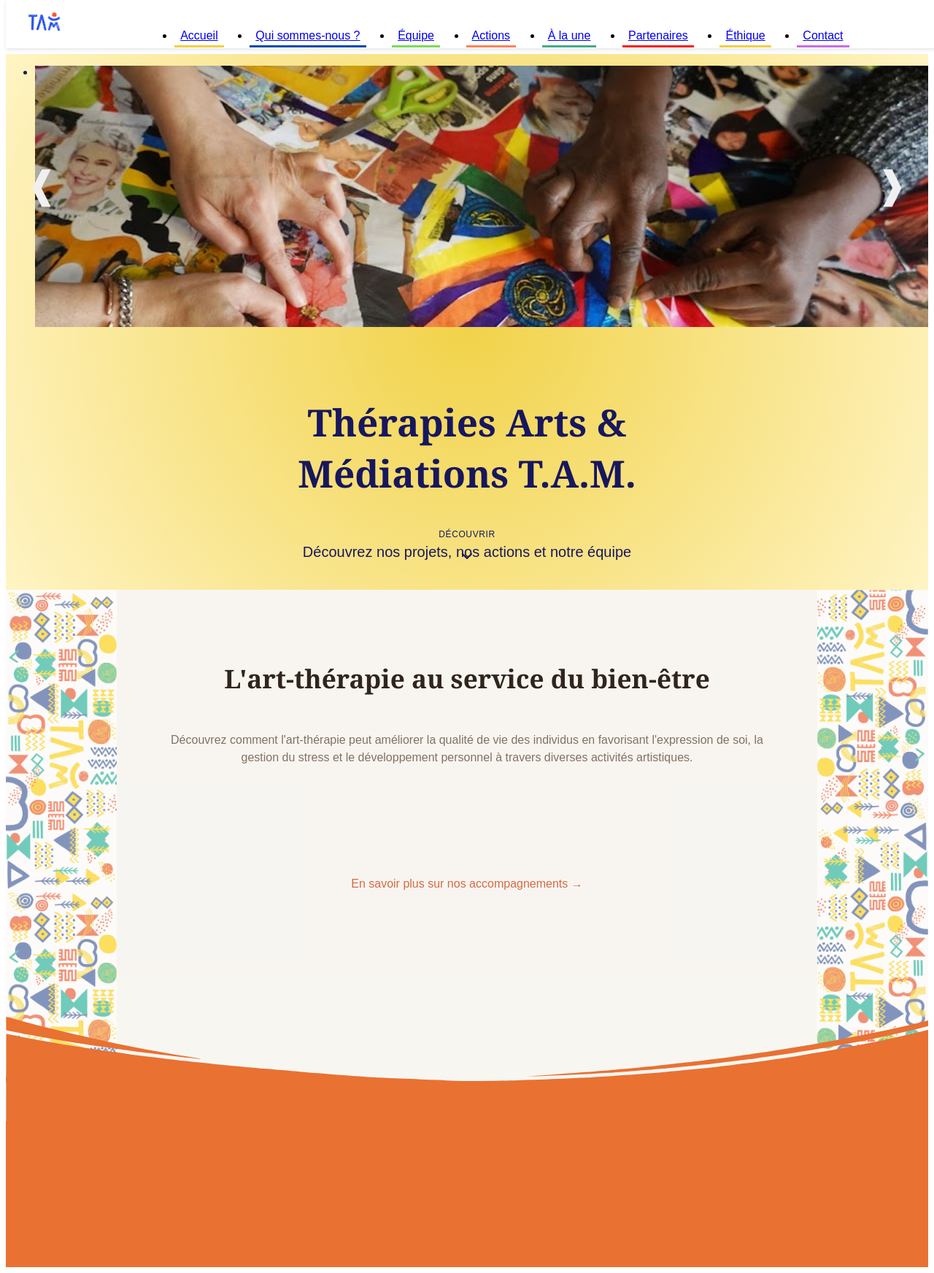
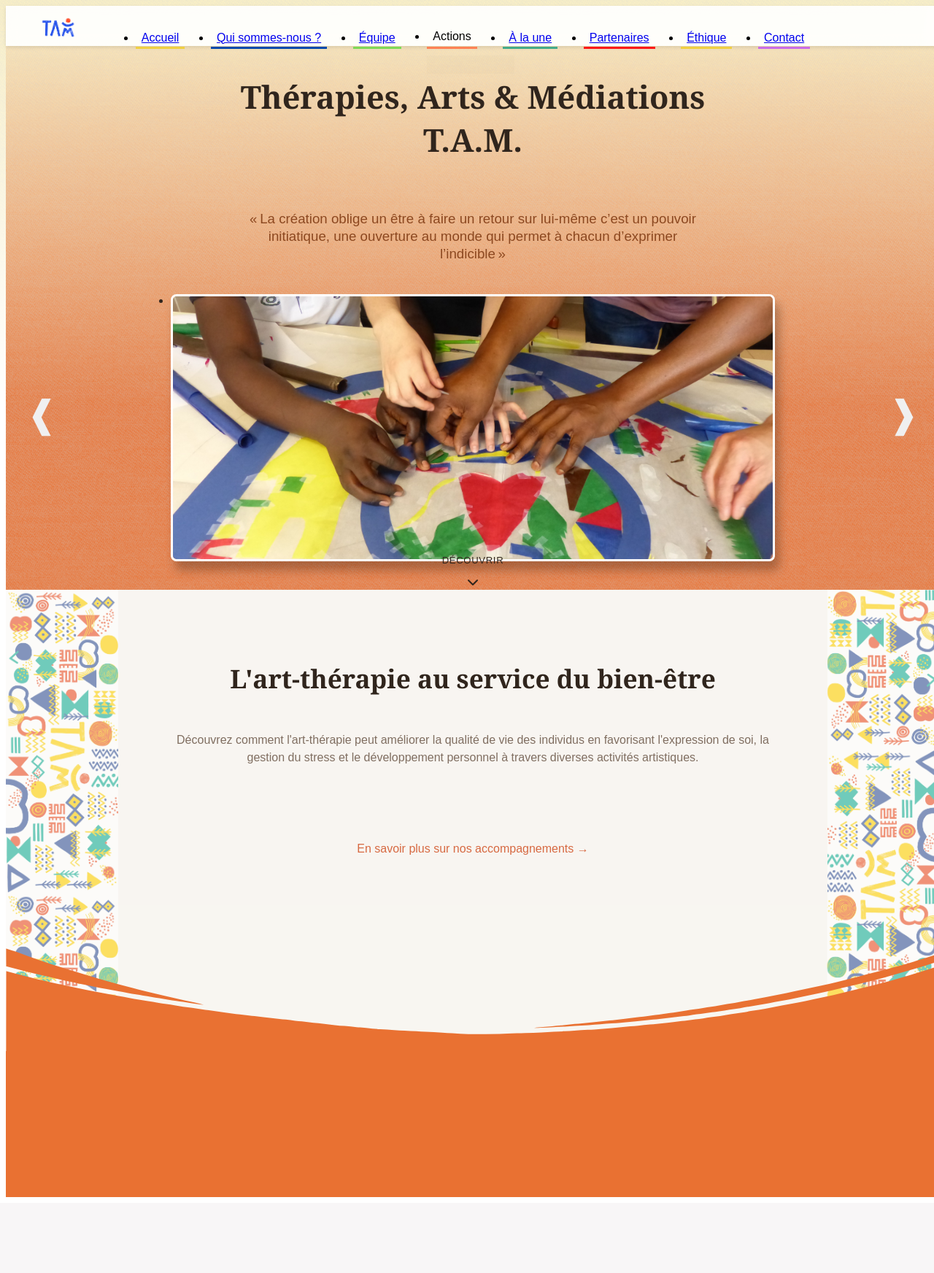
Before and after one commit to helene-cezard/TAM, a PHP site: page / in a window 1280 px wide. Shown: the whole page at 73% size. After the commit the page ends 1640 px from the top, so only its background shows below. Run offline with PHP 8.4, Linux system fonts and the light colour scheme; some libraries are stand-ins or nearby versions.

Commit message:
hero page

```diff
--- a/css/carousel.scss
+++ b/css/carousel.scss
@@ -6,6 +6,7 @@
   width: 100%;
   z-index: 1;
   box-sizing: content-box;
+  // margin-top: 2rem;
 
   @media screen and (min-width: variables.$breakpoint) {
     height: 45svh;
@@ -33,17 +34,21 @@
     right: 1rem;
   }
 
-  &__slides {
-    height: 100%;
-    // width: 100%;
-    position: relative;
-    overflow: hidden;
-  }
+  // &__slides {
+  //   height: 100%;
+  //   width: 100%;
+  //   position: relative;
+  //   overflow: hidden;
+  // }
 
   &__slide {
     position: absolute;
+    left: 0;
+    right: 0;
+    margin-inline: auto;
+    width: fit-content;
     height: 100%;
-    width: 100%;
+    // width: 100%;
     opacity: 0;
 
     &.active {
@@ -54,8 +59,18 @@
     & img {
       display: block;
       height: 100%;
-      width: 100%;
+      // width: 100%;
       object-fit: cover;
+      aspect-ratio: 11 / 7;
+      object-position: top center;
+      border-radius: 0.5rem;
+      border: solid 0.2rem white;
+      box-shadow: 6.2px 12.5px 12.5px #2e13054f;
+
+      @media screen and (min-width: 600px)
+      {
+        aspect-ratio: 16 / 7;
+      }
     }
   }
 }
--- a/css/header.scss
+++ b/css/header.scss
@@ -2,28 +2,28 @@
 @use "variables";
 
 .header {
-  position: fixed;
+  position: sticky;
   top: 0;
   z-index: 10;
   background-color: rgba(255, 255, 255, 0.9);
   backdrop-filter: blur(10px);
   box-shadow: 0 2px 5px rgba(0, 0, 0, 0.1);
-  height: 66px;
   width: 100vw;
   display: grid;
-  grid-template-columns: 1fr 4fr 1fr;
-  grid-template-rows: 66px;
+  grid-template-columns: 1.5fr 3fr 1.5fr;
+  grid-template-rows: variables.$navbar-height-mobile;
   grid-template-areas:
   "Logo . NavButton"
   "Menu Menu Menu";
 
   @media screen and (min-width: variables.$breakpoint) {
-    grid-template-columns: 0.5fr 5.5fr;
-    grid-template-areas: "Logo Menu";
+    // grid-template-columns: 0.5fr 5.5fr;
+    grid-template-rows: variables.$navbar-height-desktop;
+    grid-template-areas: "Logo Menu .";
   }
 
   &.active {
-    grid-template-rows: 1fr 5fr;
+    grid-template-rows: variables.$navbar-height-desktop 5fr;
     height: auto;
     grid-template-areas:
     ". . NavButton"
@@ -34,9 +34,13 @@
     margin: .5rem auto 0 auto;
 
     & img {
-      height: 50px;
-      width: 50px;
-      color: #333;
+      height: 40px;
+      width: 40px;
+
+      @media screen and (min-width: variables.$breakpoint) {
+        height: 50px;
+        width: 50px;
+      }
     }
   }
 
@@ -72,7 +76,7 @@
       margin: 1rem 0;
     }
 
-    & a {
+    & a, p {
       border-bottom: 3px solid;
       transition: box-shadow .20s ease-in-out;
       width: fit-content;
@@ -88,7 +92,7 @@
     }
 
     @mixin link-color($color) {
-      & a {
+      & a, p {
         border-color: $color;
 
         &:hover {
@@ -128,6 +132,51 @@
     }
   }
 
+  .actions-menu {
+    position: relative;
+
+    &:hover > .actions-submenu {
+      display: block;
+    }
+
+    &::after {
+      content: '';
+      position:absolute;
+      width:120px;
+      height:25px;
+      background:rgba(0,0,0,0.01);
+    }
+  }
+
+  .actions-submenu {
+    display: none;
+    position: absolute;
+    bottom: -130px;
+    left: -0.5rem;
+    width: max-content;
+    background-color: rgba(255, 255, 255, 0.95);
+    backdrop-filter: blur(10px);
+    box-shadow: 0 2px 5px rgba(0, 0, 0, 0.1);
+    // border-top: 3px solid #ff8255;
+    border-radius: 0.2rem;
+    padding: 0 1rem;
+
+    &::before {
+      display: inline-block;
+      content: "";
+      vertical-align: middle;
+      border-right: 10px solid transparent;
+      border-bottom: 10px solid rgba(255, 255, 255, 0.95);
+      border-left: 10px solid transparent;
+      position: absolute;
+      top: -10px;
+    }
+
+    & li {
+      padding-bottom: 1rem;
+    }
+  }
+
   &__buttons {
     grid-area: NavButton;
     display: flex;
@@ -142,10 +191,10 @@
       display: none;
     }
 
-    &::after {
-      content: 'Menu';
-      font-size: 1rem;
-    }
+    // &::after {
+    //   content: 'Menu';
+    //   font-size: 1rem;
+    // }
 
     &::before {
       content: '\2630';
--- a/css/hero.scss
+++ b/css/hero.scss
@@ -4,37 +4,70 @@
   display: flex;
   flex-direction: column;
   align-items: center;
-  height: calc(100svh - 66px);
-  background: radial-gradient(circle, #f1d248, #FFF4C4);
-  color: #17175e;
+  justify-content: space-around;
+  height: calc(100svh - variables.$navbar-height-mobile);
+  background-color: #E97132;
+  background-image: url("../images/45-degree-fabric-light.png"); // https://www.transparenttextures.com/
+  color: #30251d;
+
+  @media screen and (min-width: variables.$breakpoint) {
+    height: calc(100svh - variables.$navbar-height-desktop);
+  }
+
+  &::before {
+    content: "";
+    position: absolute;
+    inset: 0;
+    background-color: #fff4c4;
+    background-image: url("../images/45-degree-fabric-light.png");
+    pointer-events: none;
+    mask-image: linear-gradient(to bottom, rgba(0, 0, 0, 1) 0%, rgba(0, 0, 0, 0) 70%);
+  }
 
   &__content {
-    width: 90vw;
+    // width: 90vw;
     border-radius: 5px;
     text-align: center;
     font-size: 1rem;
-    margin-top: 1rem;
-    padding: 1.25rem;
+    // margin-top: 1rem;
+    // padding: 1.25rem;
     z-index: 1;
 
     @media screen and (min-width: variables.$breakpoint) {
       font-size: 1.25rem;
-      margin-top: 3rem;
-      width: 50vw;
+      // margin-top: 3rem;
+      // width: 50vw;
     }
   }
 
   &__title {
     font-family: Cormorant Garamond, Georgia, serif;
     font-weight: bold;
-    font-size: calc(2rem + 1.5vw);
-    padding-bottom: 1.25rem;
+    font-size: calc(1.5rem + 1.5vw);
+    padding-bottom: 2rem;
+
+    @media screen and (min-width: 700px) {
+      .line-break {
+        display: none;
+      }
+    }
+  }
+
+  &__text {
+    width: 85vw;
+    font-size: calc(0.85rem + 0.4vw);
+    line-height: 1.5rem;
+    color: #8C4820;
+
+    @media screen and (min-width: variables.$breakpoint) {
+      width: 50vw;
+    }
   }
 
   &__discover {
-    position: absolute;
+    // position: absolute;
     width: 100%;
-    bottom: .6rem;
+    // bottom: .6rem;
     display: flex;
     flex-direction: column;
     align-items: center;
@@ -47,7 +80,7 @@
 
     & span {
       margin: 0;
-      font-size: .75rem;
+      font-size: calc(0.5rem + 0.4vw);
       margin-bottom: .70rem;
       letter-spacing: .05em;
       text-transform: uppercase;
--- a/css/home.scss
+++ b/css/home.scss
@@ -24,7 +24,7 @@
     text-decoration: none;
     font-weight: 500;
     font-size: 16px;
-    margin: 3rem;
+    // margin: 3rem;
     border-radius: .5rem;
     padding: 1.25rem;
     width: 100%;
--- a/css/placeholders.scss
+++ b/css/placeholders.scss
@@ -7,7 +7,8 @@
   padding: 3rem;
   margin: auto;
   background: #f8f6f1e6;
-  color: #847062;
+  color: #806E61;
+  font-size: calc(0.85rem + 0.4vw);
 }
 
 %section-title {
--- a/css/style.css
+++ b/css/style.css
@@ -1,26 +1,25 @@
 @charset "UTF-8";
 .header {
-  position: fixed;
+  position: sticky;
   top: 0;
   z-index: 10;
   background-color: rgba(255, 255, 255, 0.9);
   backdrop-filter: blur(10px);
   box-shadow: 0 2px 5px rgba(0, 0, 0, 0.1);
-  height: 66px;
   width: 100vw;
   display: grid;
-  grid-template-columns: 1fr 4fr 1fr;
-  grid-template-rows: 66px;
+  grid-template-columns: 1.5fr 3fr 1.5fr;
+  grid-template-rows: 48px;
   grid-template-areas: "Logo . NavButton" "Menu Menu Menu";
 }
 @media screen and (min-width: 1130px) {
   .header {
-    grid-template-columns: 0.5fr 5.5fr;
-    grid-template-areas: "Logo Menu";
+    grid-template-rows: 55px;
+    grid-template-areas: "Logo Menu .";
   }
 }
 .header.active {
-  grid-template-rows: 1fr 5fr;
+  grid-template-rows: 55px 5fr;
   height: auto;
   grid-template-areas: ". . NavButton" "Menu Menu Menu";
 }
@@ -28,9 +27,14 @@
   margin: 0.5rem auto 0 auto;
 }
 .header__logo img {
-  height: 50px;
-  width: 50px;
-  color: #333;
+  height: 40px;
+  width: 40px;
+}
+@media screen and (min-width: 1130px) {
+  .header__logo img {
+    height: 50px;
+    width: 50px;
+  }
 }
 .header__navbar {
   display: none;
@@ -62,7 +66,7 @@
 .header__nav-links li {
   margin: 1rem 0;
 }
-.header__nav-links a {
+.header__nav-links a, .header__nav-links p {
   border-bottom: 3px solid;
   transition: box-shadow 0.2s ease-in-out;
   width: fit-content;
@@ -77,61 +81,99 @@
     align-items: center;
   }
 }
-.header__nav-links--yellow a {
+.header__nav-links--yellow a, .header__nav-links--yellow p {
   border-color: hsl(49, 85%, 60%);
 }
-.header__nav-links--yellow a:hover {
+.header__nav-links--yellow a:hover, .header__nav-links--yellow p:hover {
   color: white;
   box-shadow: inset 0 -40px 0 -1px hsl(49, 85%, 60%);
   text-shadow: 0 0 10px hsl(49, 100%, 35%);
 }
-.header__nav-links--blue a {
+.header__nav-links--blue a, .header__nav-links--blue p {
   border-color: #004aad;
 }
-.header__nav-links--blue a:hover {
+.header__nav-links--blue a:hover, .header__nav-links--blue p:hover {
   color: white;
   box-shadow: inset 0 -40px 0 -1px #004aad;
   text-shadow: 0 0 10px hsl(214.3352601156, 115%, 8.9215686275%);
 }
-.header__nav-links--green a {
+.header__nav-links--green a, .header__nav-links--green p {
   border-color: #7ed957;
 }
-.header__nav-links--green a:hover {
+.header__nav-links--green a:hover, .header__nav-links--green p:hover {
   color: white;
   box-shadow: inset 0 -40px 0 -1px #7ed957;
   text-shadow: 0 0 10px rgb(60.6783009709, 157.1792475728, 19.3207524272);
 }
-.header__nav-links--orange a {
+.header__nav-links--orange a, .header__nav-links--orange p {
   border-color: #ff8255;
 }
-.header__nav-links--orange a:hover {
+.header__nav-links--orange a:hover, .header__nav-links--orange p:hover {
   color: white;
   box-shadow: inset 0 -40px 0 -1px #ff8255;
   text-shadow: 0 0 10px hsl(15.8823529412, 115%, 41.6666666667%);
 }
-.header__nav-links--turquoise a {
+.header__nav-links--turquoise a, .header__nav-links--turquoise p {
   border-color: #44ab8a;
 }
-.header__nav-links--turquoise a:hover {
+.header__nav-links--turquoise a:hover, .header__nav-links--turquoise p:hover {
   color: white;
   box-shadow: inset 0 -40px 0 -1px #44ab8a;
   text-shadow: 0 0 10px rgb(23.3613493724, 88.1386506276, 67.3847579924);
 }
-.header__nav-links--red a {
+.header__nav-links--red a, .header__nav-links--red p {
   border-color: #fc1818;
 }
-.header__nav-links--red a:hover {
+.header__nav-links--red a:hover, .header__nav-links--red p:hover {
   color: white;
   box-shadow: inset 0 -40px 0 -1px #fc1818;
   text-shadow: 0 0 10px hsl(0, 112.4358974359%, 29.1176470588%);
 }
-.header__nav-links--purple a {
+.header__nav-links--purple a, .header__nav-links--purple p {
   border-color: #cb6ce6;
 }
-.header__nav-links--purple a:hover {
+.header__nav-links--purple a:hover, .header__nav-links--purple p:hover {
   color: white;
   box-shadow: inset 0 -40px 0 -1px #cb6ce6;
   text-shadow: 0 0 10px rgb(155.6600552802, 14.8084302326, 195.6915697674);
+}
+.header .actions-menu {
+  position: relative;
+}
+.header .actions-menu:hover > .actions-submenu {
+  display: block;
+}
+.header .actions-menu::after {
+  content: "";
+  position: absolute;
+  width: 120px;
+  height: 25px;
+  background: rgba(0, 0, 0, 0.01);
+}
+.header .actions-submenu {
+  display: none;
+  position: absolute;
+  bottom: -130px;
+  left: -0.5rem;
+  width: max-content;
+  background-color: rgba(255, 255, 255, 0.95);
+  backdrop-filter: blur(10px);
+  box-shadow: 0 2px 5px rgba(0, 0, 0, 0.1);
+  border-radius: 0.2rem;
+  padding: 0 1rem;
+}
+.header .actions-submenu::before {
+  display: inline-block;
+  content: "";
+  vertical-align: middle;
+  border-right: 10px solid transparent;
+  border-bottom: 10px solid rgba(255, 255, 255, 0.95);
+  border-left: 10px solid transparent;
+  position: absolute;
+  top: -10px;
+}
+.header .actions-submenu li {
+  padding-bottom: 1rem;
 }
 .header__buttons {
   grid-area: NavButton;
@@ -148,10 +190,6 @@
     display: none;
   }
 }
-.header__buttons::after {
-  content: "Menu";
-  font-size: 1rem;
-}
 .header__buttons::before {
   content: "☰";
 }
@@ -163,36 +201,61 @@
   display: flex;
   flex-direction: column;
   align-items: center;
-  height: calc(100svh - 66px);
-  background: radial-gradient(circle, #f1d248, #FFF4C4);
-  color: #17175e;
+  justify-content: space-around;
+  height: calc(100svh - 48px);
+  background-color: #E97132;
+  background-image: url("../images/45-degree-fabric-light.png");
+  color: #30251d;
+}
+@media screen and (min-width: 1130px) {
+  .hero {
+    height: calc(100svh - 55px);
+  }
+}
+.hero::before {
+  content: "";
+  position: absolute;
+  inset: 0;
+  background-color: #fff4c4;
+  background-image: url("../images/45-degree-fabric-light.png");
+  pointer-events: none;
+  mask-image: linear-gradient(to bottom, rgb(0, 0, 0) 0%, rgba(0, 0, 0, 0) 70%);
 }
 .hero__content {
-  width: 90vw;
   border-radius: 5px;
   text-align: center;
   font-size: 1rem;
-  margin-top: 1rem;
-  padding: 1.25rem;
   z-index: 1;
 }
 @media screen and (min-width: 1130px) {
   .hero__content {
     font-size: 1.25rem;
-    margin-top: 3rem;
-    width: 50vw;
   }
 }
 .hero__title {
   font-family: Cormorant Garamond, Georgia, serif;
   font-weight: bold;
-  font-size: calc(2rem + 1.5vw);
-  padding-bottom: 1.25rem;
+  font-size: calc(1.5rem + 1.5vw);
+  padding-bottom: 2rem;
+}
+@media screen and (min-width: 700px) {
+  .hero__title .line-break {
+    display: none;
+  }
+}
+.hero__text {
+  width: 85vw;
+  font-size: calc(0.85rem + 0.4vw);
+  line-height: 1.5rem;
+  color: #8C4820;
+}
+@media screen and (min-width: 1130px) {
+  .hero__text {
+    width: 50vw;
+  }
 }
 .hero__discover {
-  position: absolute;
   width: 100%;
-  bottom: 0.6rem;
   display: flex;
   flex-direction: column;
   align-items: center;
@@ -206,7 +269,7 @@
 }
 .hero__discover span {
   margin: 0;
-  font-size: 0.75rem;
+  font-size: calc(0.5rem + 0.4vw);
   margin-bottom: 0.7rem;
   letter-spacing: 0.05em;
   text-transform: uppercase;
@@ -224,7 +287,8 @@
   padding: 3rem;
   margin: auto;
   background: rgba(248, 246, 241, 0.9019607843);
-  color: #847062;
+  color: #806E61;
+  font-size: calc(0.85rem + 0.4vw);
 }
 
 .actions__title, .team__title, .mission__header__title, .history__content__title, .home__header h2 {
@@ -269,7 +333,6 @@
   text-decoration: none;
   font-weight: 500;
   font-size: 16px;
-  margin: 3rem;
   border-radius: 0.5rem;
   padding: 1.25rem;
   width: 100%;
@@ -423,15 +486,13 @@
 .carousel #next {
   right: 1rem;
 }
-.carousel__slides {
-  height: 100%;
-  position: relative;
-  overflow: hidden;
-}
 .carousel__slide {
   position: absolute;
+  left: 0;
+  right: 0;
+  margin-inline: auto;
+  width: fit-content;
   height: 100%;
-  width: 100%;
   opacity: 0;
 }
 .carousel__slide.active {
@@ -441,22 +502,35 @@
 .carousel__slide img {
   display: block;
   height: 100%;
-  width: 100%;
   object-fit: cover;
+  aspect-ratio: 11/7;
+  object-position: top center;
+  border-radius: 0.5rem;
+  border: solid 0.2rem white;
+  box-shadow: 6.2px 12.5px 12.5px rgba(46, 19, 5, 0.3098039216);
+}
+@media screen and (min-width: 600px) {
+  .carousel__slide img {
+    aspect-ratio: 16/7;
+  }
 }
 
 body {
   display: grid;
-  grid-template-rows: auto 200px;
+  grid-template-rows: auto auto 200px;
   font-family: Arial, sans-serif;
 }
 
 main {
   background-color: white;
-  margin-top: 66px;
-  min-height: calc(100vh - 266px);
+  min-height: calc(100vh - 248px);
   display: flex;
   flex-direction: column;
+}
+@media screen and (min-width: 1130px) {
+  main {
+    min-height: calc(100vh - 255px);
+  }
 }
 
 .footer {
@@ -472,6 +546,7 @@ main {
   transform: translateX(-50%);
   top: -150px;
   width: 100%;
+  height: 200px;
 }
 
 /*# sourceMappingURL=style.css.map */
--- a/css/style.scss
+++ b/css/style.scss
@@ -11,16 +11,21 @@
 
 body {
   display: grid;
-  grid-template-rows: auto 200px;
+  grid-template-rows: auto auto 200px;
   font-family: Arial, sans-serif;
 }
 
 main {
   background-color: white;
-  margin-top: 66px;
-  min-height: calc(100vh - 266px);
+  // margin-top: variables.$navbar-height-mobile;
+  min-height: calc(100vh - (200px + variables.$navbar-height-mobile));
   display: flex;
   flex-direction: column;
+
+  @media screen and (min-width: variables.$breakpoint) {
+    // margin-top: variables.$navbar-height-desktop;
+    min-height: calc(100vh - (200px + variables.$navbar-height-desktop));
+  }
 }
 
 .footer {
@@ -36,6 +41,6 @@ main {
     transform: translateX(-50%);
     top: -150px;
     width: 100%;
-    // height: 200px;
+    height: 200px;
   }
 }
--- a/css/variables.scss
+++ b/css/variables.scss
@@ -1,2 +1,4 @@
 $breakpoint: 1130px;
 $fancy-font: Cormorant Garamond, Georgia, serif;
+$navbar-height-mobile: 48px;
+$navbar-height-desktop: 55px;
--- a/index.html
+++ b/index.html
@@ -28,9 +28,17 @@
                     <div class="shape spirale"></div>
                     <a href="html/team.html">Équipe</a>
                 </li>
-                <li class="header__nav-links--orange">
+                <li class="header__nav-links--orange actions-menu">
                     <div class="shape spirale"></div>
-                    <a href="html/actions.html">Actions</a>
+                    <p>Actions</p>
+                    <ul class="actions-submenu">
+                        <li>
+                            <a href="html/actions.html">En France</a>
+                        </li>
+                        <li>
+                            <a href="html/actions.html">Au Bénin</a>
+                        </li>
+                    </ul>
                 </li>
                 <li class="header__nav-links--turquoise">
                     <div class="shape spirale"></div>
@@ -54,14 +62,28 @@
     </header>
     <main>
         <section class="hero">
+            <div class="hero__content">
+                <h1 class="hero__title">
+                    Thérapies, Arts
+                    <br class="line-break">
+                    & Médiations
+                    <br>
+                    T.A.M.
+                </h1>
+                <p class="hero__text">
+                    <!-- TAM en langue peule veut dire: " Tient avec la main"
+                    <br> -->
+                    « La création oblige un être à faire un retour sur lui-même c’est un pouvoir initiatique, une ouverture au monde qui permet à chacun d’exprimer l’indicible »
+                </p>
+            </div>
             <div class="carousel">
                 <button class="carousel__btn" id="prev">&#10096</button>
                 <button class="carousel__btn" id="next">&#10097</button>
                 <ul class="carousel__slides">
-                    <li class="carousel__slide active">
+                    <li class="carousel__slide">
                         <img src="images/carousel/Bandeau mains 2.jpg" alt="mains qui font du collage de papiers colorés">
                     </li>
-                    <li class="carousel__slide">
+                    <li class="carousel__slide active">
                         <img src="images/carousel/bande mains.JPG" alt="collines rocheuses et arborées">
                     </li>
                     <li class="carousel__slide">
@@ -77,10 +99,6 @@
                         <img src="images/carousel/sunset.jpg" alt="image carousel">
                     </li>
                 </ul>
-            </div>
-            <div class="hero__content">
-                <h1 class="hero__title">Thérapies Arts & Médiations  T.A.M.</h1>
-                <p class="hero__text">Découvrez nos projets, nos actions et notre équipe</p>
             </div>
             <div class="hero__discover">
                 <span>Découvrir</span>
```
Also changed, not shown: js/carousel.js (+22 -12 lines), images/45-degree-fabric-light.png (added), 1 other file.
